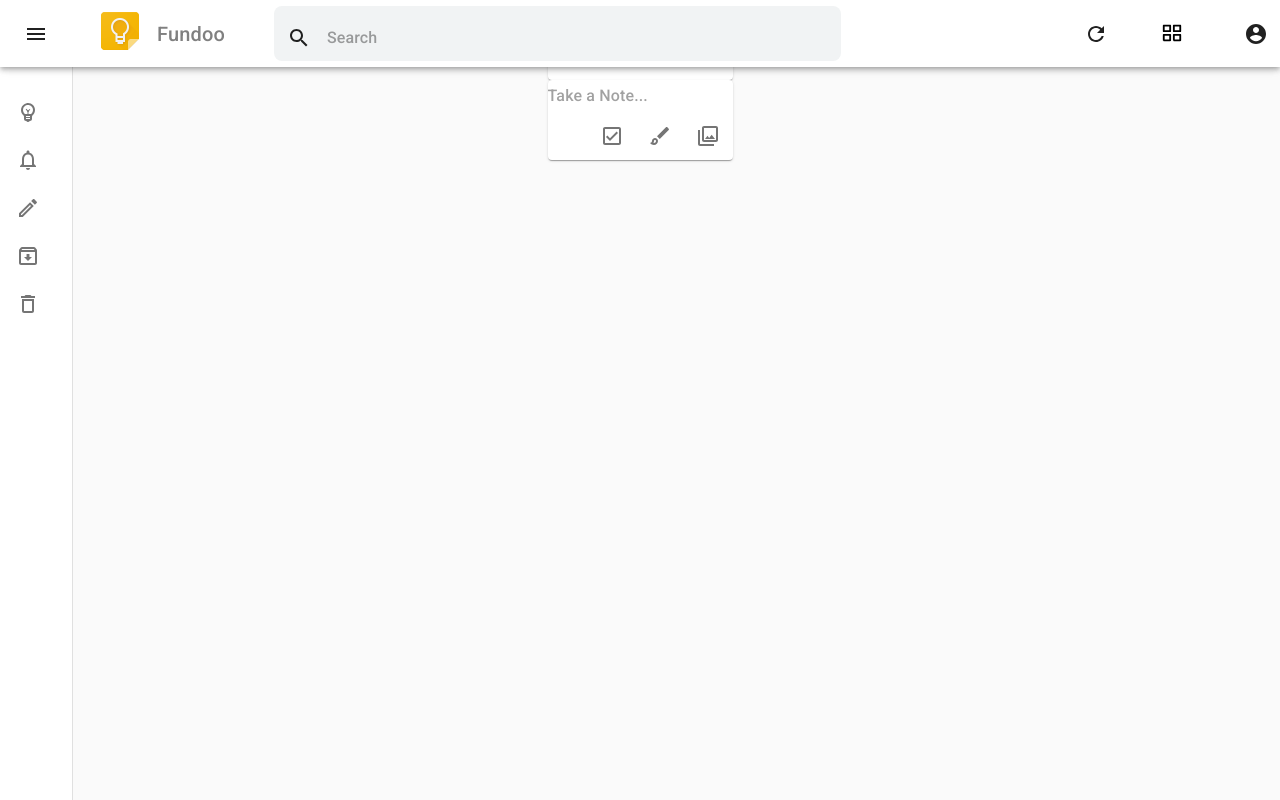
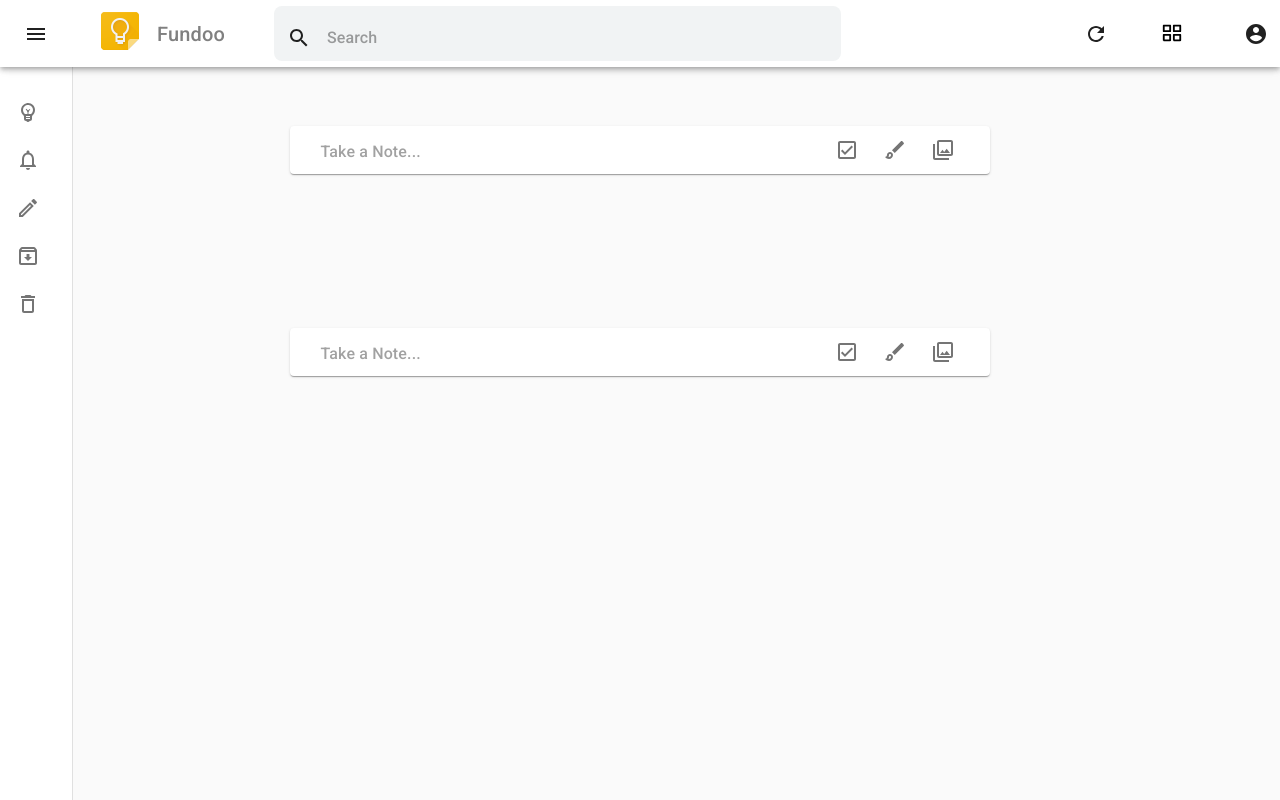
Before and after one commit to ruchika6698/FundooApp-Frontend, a React (Create React App) app: page /dashboard in a window 1280 px wide. Built offline with nearby package versions, Linux system fonts and the light colour scheme.

Commit message:
Added:notes classes in dashboard

```diff
--- a/src/CSS/dashboard.css
+++ b/src/CSS/dashboard.css
@@ -124,29 +124,88 @@
   width:299px;
   border-top-right-radius:27px;
   border-bottom-right-radius:27px;
-  background-color:#ffffb3;
+  background-color:#FEEFC3 !important;
 }
 .remainder:hover{
   width:299px;
   border-top-right-radius:27px;
   border-bottom-right-radius:27px;
-  background-color:#ffffb3;
+  background-color:#FEEFC3 !important;
 }
 .editlabels:hover{
   width:299px;
   border-top-right-radius:27px;
   border-bottom-right-radius:27px;
-  background-color:#ffffb3;
+  background-color:#FEEFC3 !important;
 }
 .archive:hover{
   width:299px;
   border-top-right-radius:27px;
   border-bottom-right-radius:27px;
-  background-color:#ffffb3;
+  background-color:#FEEFC3 !important;
 }
 .trash:hover{
   width:299px;
   border-top-right-radius:27px;
   border-bottom-right-radius:27px;
-  background-color:#ffffb3;
+  background-color:#FEEFC3 !important;
 }
+.noteCard{
+    display: flex;
+    flex-Wrap: wrap;
+    justify-Content: center;
+    margin-Top:2em;
+}
+.miniNote{
+    display: flex;
+    flex-Wrap: wrap;
+    justify-Content: center;
+    flex-direction:row;
+    border-radius:15px !important;
+    border-color:grey;
+    font-weight: 50%;
+}
+.wholeMiniNoteCard{
+    margin-top:18%;
+    width:700px;
+    padding-left:1%;
+
+}
+.miniIcons{
+    padding-left:0px;
+}
+.takeNote{
+    padding-top:1.5%;
+    padding-right:40%;
+}
+.NoteCard{
+    border-radius: 10px;
+    width: 288px;
+    height: 180px !important;
+    display: flex;
+    flex-direction: column;
+    border: solid rgba(128, 128, 128, 0.21);
+    margin: 5px;
+    padding: 7px;
+}
+.wholeCard{
+    margin-top:18%;
+    width:700px;
+}
+.wholeNoteCard{
+    /* width:800px; */
+}
+.pinImage{
+    padding-left:340px;
+}
+.cancelButton{
+    margin-left:320px !important;
+    border-radius:15px;
+}
+.wholeTitle{
+    padding-left:7px;
+}
+.moreVertIcon{
+    top: "4%" ;
+   width:"50%"
+}
--- a/src/CSS/note.css
+++ /dev/null
@@ -1,57 +0,0 @@
-.noteCard{
-    display: flex;
-    flex-Wrap: wrap;
-    justify-Content: center;
-    margin-Top:2em;
-}
-.miniNote{
-    display: flex;
-    flex-Wrap: wrap;
-    justify-Content: center;
-    flex-direction:row;
-    border-radius:5px;
-    border-color:grey;
-    font-weight: 50%;
-    padding-right:20%;
-}
-.wholeMiniNoteCard{
-    margin-top:18%;
-    width:800px;
-    padding-left:3%;
-}
-.miniIcons{
-    padding-left:0px;
-}
-.takeNote{
-    padding-top:1.5%;
-    padding-right:40%;
-}
-.NoteCard{
-    border-radius: 10px;
-    width: 288px;
-    height: 180px !important;
-    display: flex;
-    flex-direction: column;
-    border: solid rgba(128, 128, 128, 0.21);
-    margin: 5px;
-    padding: 7px;
-}
-.wholeCard{
-    margin-top:18%;
-}
-.wholeNoteCard{
-    /* width:800px; */
-}
-.pinImage{
-    padding-left:340px;
-}
-.cancelButton{
-    margin-left:130px !important;
-}
-.wholeTitle{
-    padding-left:7px;
-}
-.moreVertIcon{
-    top: "4%" ;
-   width:"50%"
-}
```
